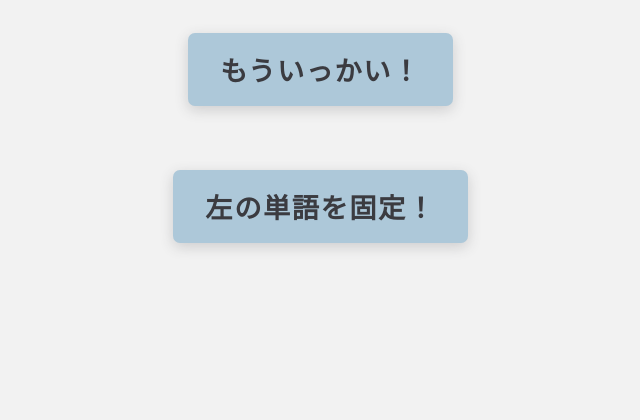
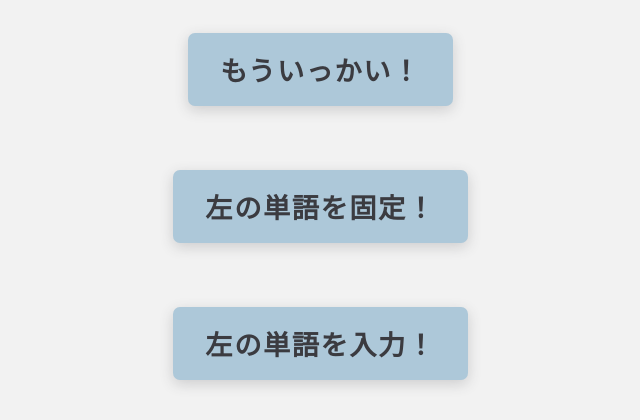
Before and after one commit to hiroya-ie/spark, a Django app: page /spark/view5 in a window 1280 px wide. Shown: the part 571-991 px from the top of the page, without its empty margins (43-683 px from the left). Before the commit the page ends 821 px from the top, so only its background shows below. Run offline with Django 3.2, Linux system fonts and the light colour scheme; data comes from the database, SQL or seed files in the repository; parts of the project's set-up code (start-up, migrations or seed data) failed here and were passed over; some libraries are stand-ins or nearby versions.

Commit message:
左の単語入力機能テスト

```diff
--- a/spark/templates/spark/view5.html
+++ b/spark/templates/spark/view5.html
@@ -65,6 +65,9 @@
         </div>
         <div class="buttun">
           <button class="btn bt-reload" id="btn2" onclick="fixed_tango_L('wi1');" >左の単語を固定！</button>
+        </div>
+        <div class="buttun">
+          <button class="btn bt-reload" id="input-openModal" >左の単語を入力！</button>
         </div>
       </div>
 
```
